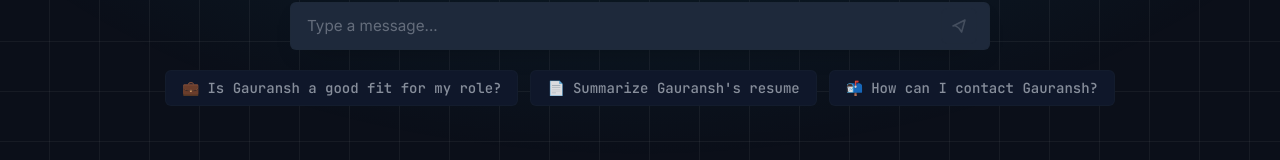
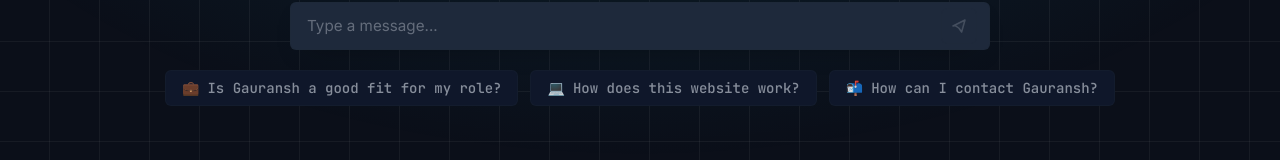
Before and after one commit to garrysawyers3007/portfolio-chat, a React (Create React App) app: page / in a window 1280 px wide. Shown: the part 559-719 px from the top of the page. Built offline with nearby package versions, Linux system fonts and the light colour scheme; no server answers.

Commit message:
Updated the vectors

```diff
--- a/src/App.js
+++ b/src/App.js
@@ -88,7 +88,7 @@ const App = () => {
 
   const suggestions = [
     { label: "Is Gauransh a good fit for my role?", icon: "💼" },
-    { label: "Summarize Gauransh's resume", icon: "📄" },
+    { label: "How does this website work?", icon: "💻" },
     { label: "How can I contact Gauransh?", icon: "📬" }
   ];
 
--- a/src/App_temp.css
+++ /dev/null
@@ -1 +0,0 @@
-/* Temporary file for view - will delete */
```
Also changed, not shown: 1 other file (tests, documents, lock files or other folders).
